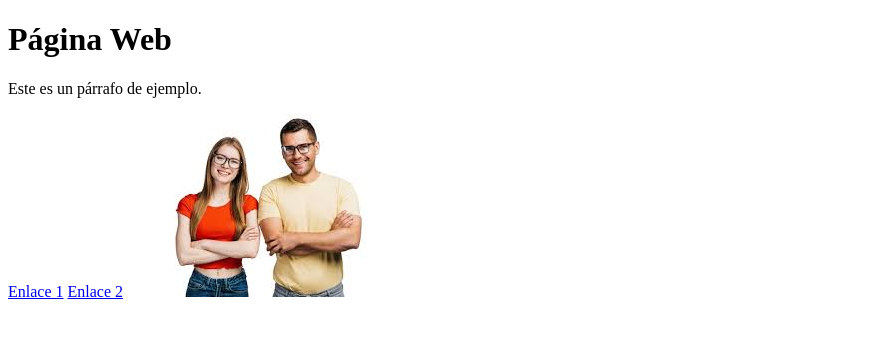
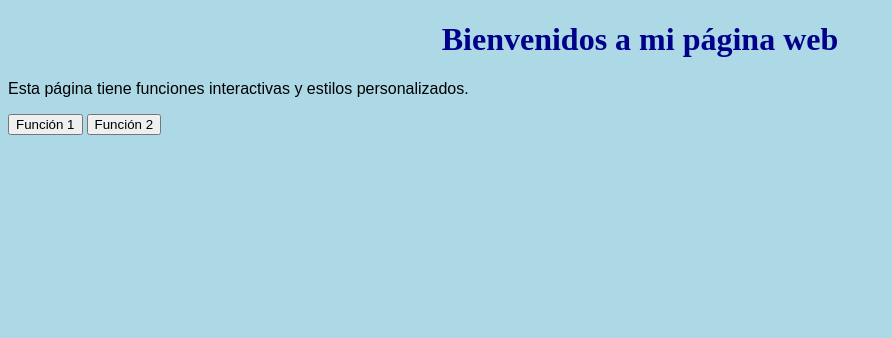
Before and after one commit to diegorodriguez70/UD-5_Tarea3_DiegoRodriguezDanielGomez, a plain HTML site: page index.html in a window 1280 px wide. Shown: the whole page, without its empty margins (0-892 px from the left). Drawn offline with Linux system fonts and the light colour scheme.

Commit message:
Modificado index.html para importar estilos y funciones, y añadidos botones

```diff
--- a/index.html
+++ b/index.html
@@ -1,15 +1,21 @@
 <!DOCTYPE html>
-<html lang="en">
+<html lang="es">
 <head>
     <meta charset="UTF-8">
     <meta name="viewport" content="width=device-width, initial-scale=1.0">
-    <title>Document</title>
+    <title>Mi Página Web</title>
+
+    <link rel="stylesheet" href="MisEstilos1.css">
 </head>
 <body>
-    <h1>Página Web</h1>
-    <p>Este es un párrafo de ejemplo.</p>
-    <a href="https://es.wikipedia.org/wiki/Wikipedia:Portada">Enlace 1</a>
-    <a href="https://github.com">Enlace 2</a>
-    <img src="images.jpg" alt="">
+    <h1>Bienvenidos a mi página web</h1>
+    <p>Esta página tiene funciones interactivas y estilos personalizados.</p>
+
+
+    <button onclick="miFuncion1()">Función 1</button>
+    <button onclick="miFuncion2()">Función 2</button>
+
+
+    <script src="MisFunciones.js"></script>
 </body>
 </html>
```
